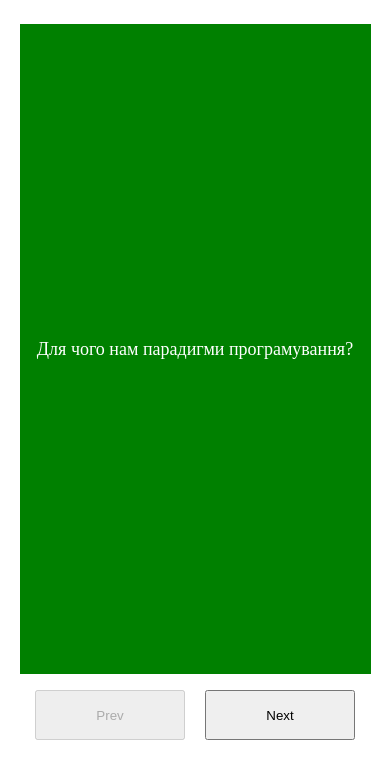
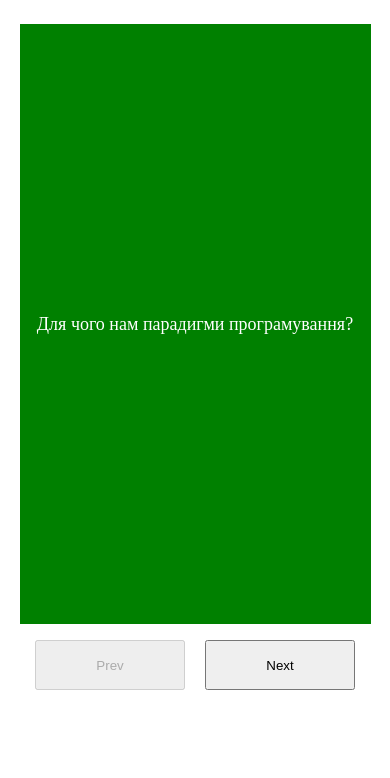
Before and after one commit to yugako/learning-cards, an Angular app: page / in a window 390 px wide. Shown: the top 778 px of the page. Built offline with nearby package versions, Linux system fonts and the light colour scheme.

Commit message:
Update card height on mobile

```diff
--- a/src/app/card/card.component.css
+++ b/src/app/card/card.component.css
@@ -41,6 +41,6 @@
 @media screen and (max-width: 768px) {
   .tp-box {
     width: 90vw;
-    height: 650px;
+    height: 600px;
   }
 }
```
